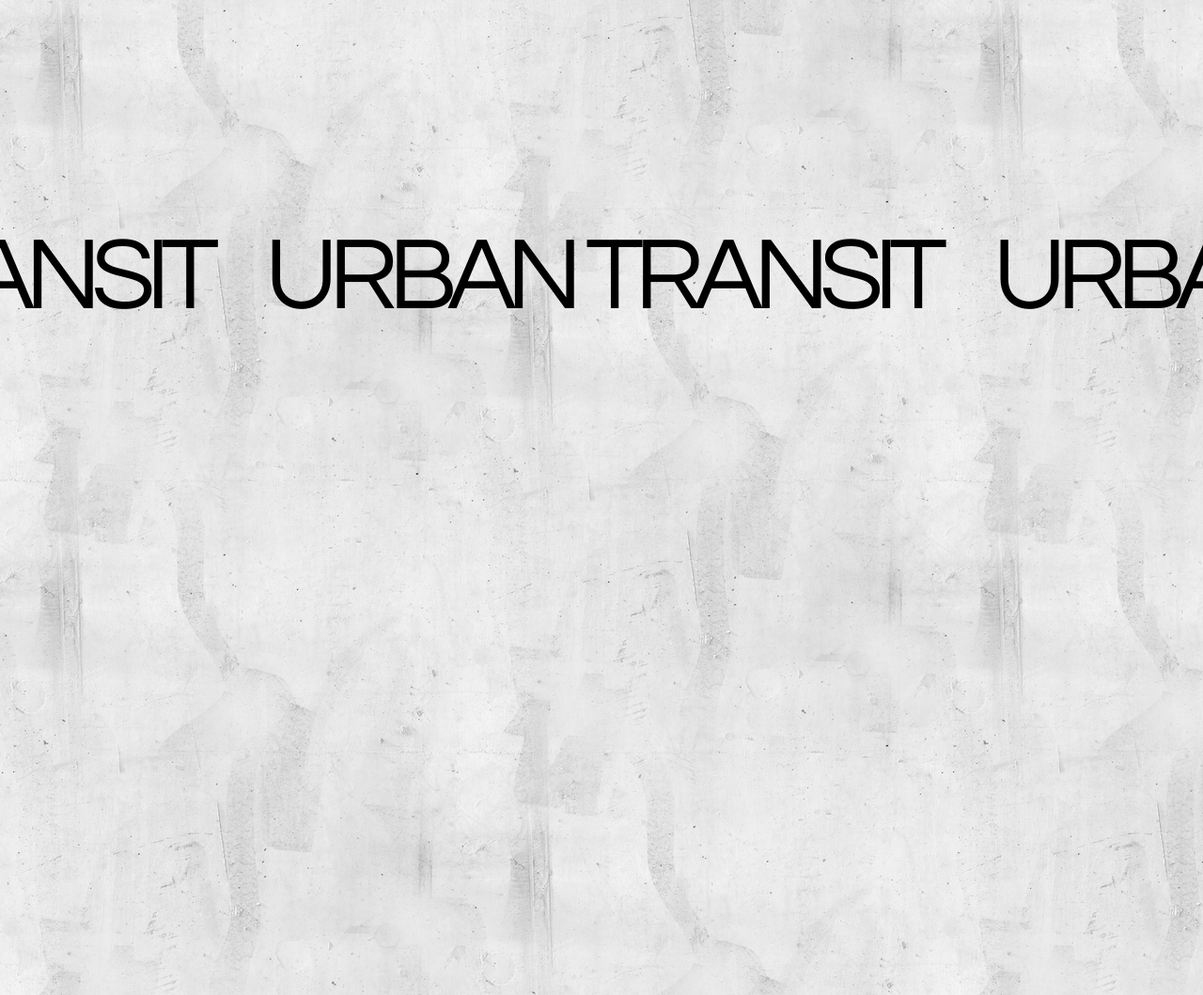
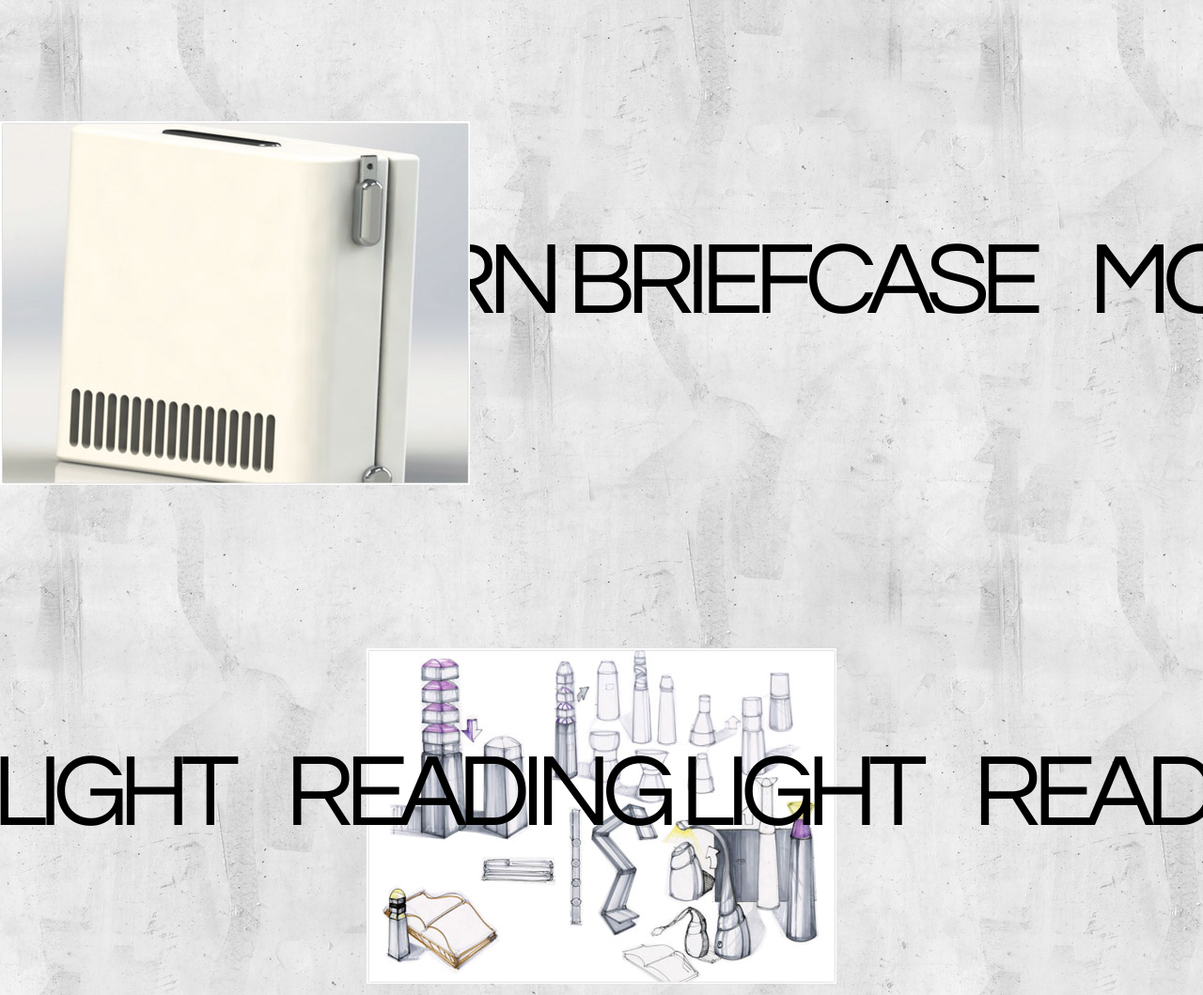
Before and after one commit to vaughnanton/gbSite, a plain HTML site: page index.html in a window 1280 px wide. Shown: the part 1380-2439 px from the top of the page at 94% size. Drawn offline with nearby package versions, Linux system fonts and the light colour scheme.

Commit message:
bug patch

```diff
--- a/css/style.css
+++ b/css/style.css
@@ -236,7 +236,10 @@ a {
 }
 
 .image-block img:nth-of-type(2), .image-block img:nth-of-type(3), .image-block img:nth-of-type(4), .image-block img:nth-of-type(5), .image-block img:nth-of-type(6) {
+	position:absolute;
 	top:50px;
+	left:0;
+	max-width:91%;
 	margin:0 auto;
 }
 
```
